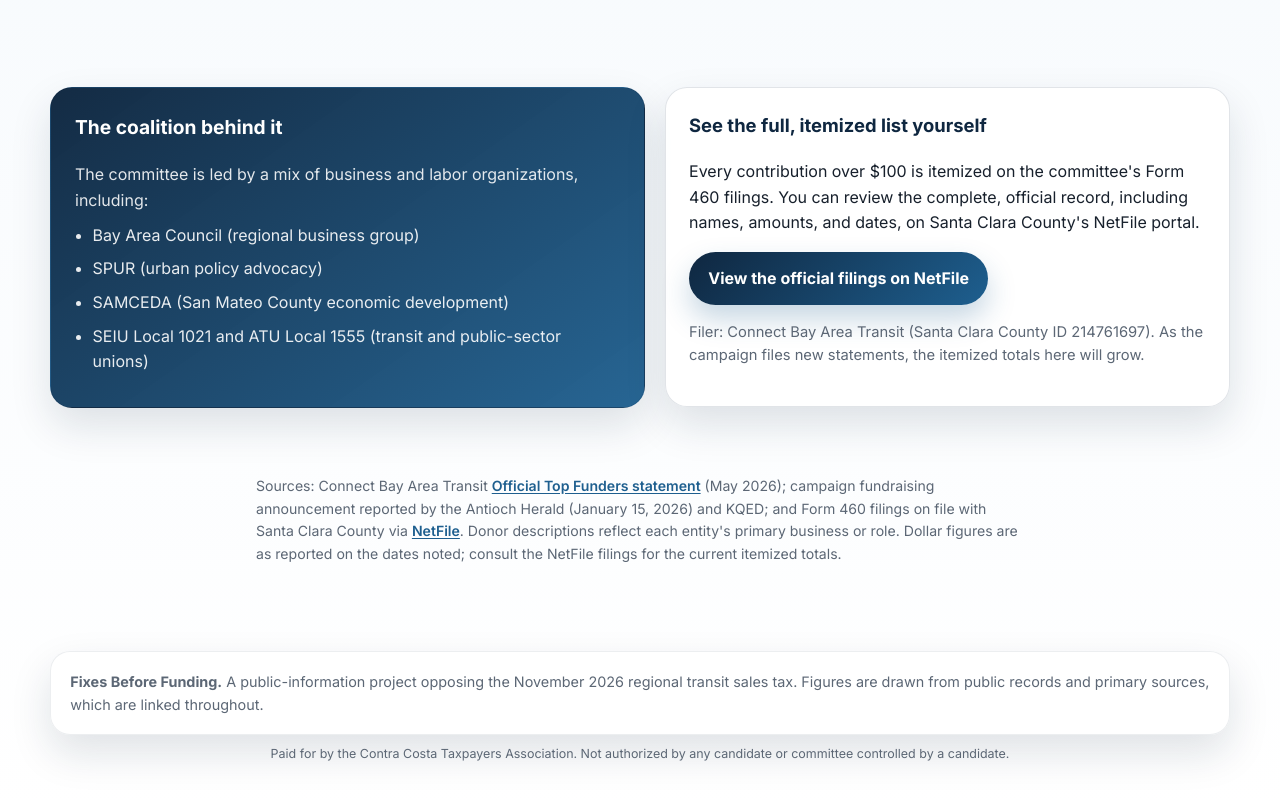
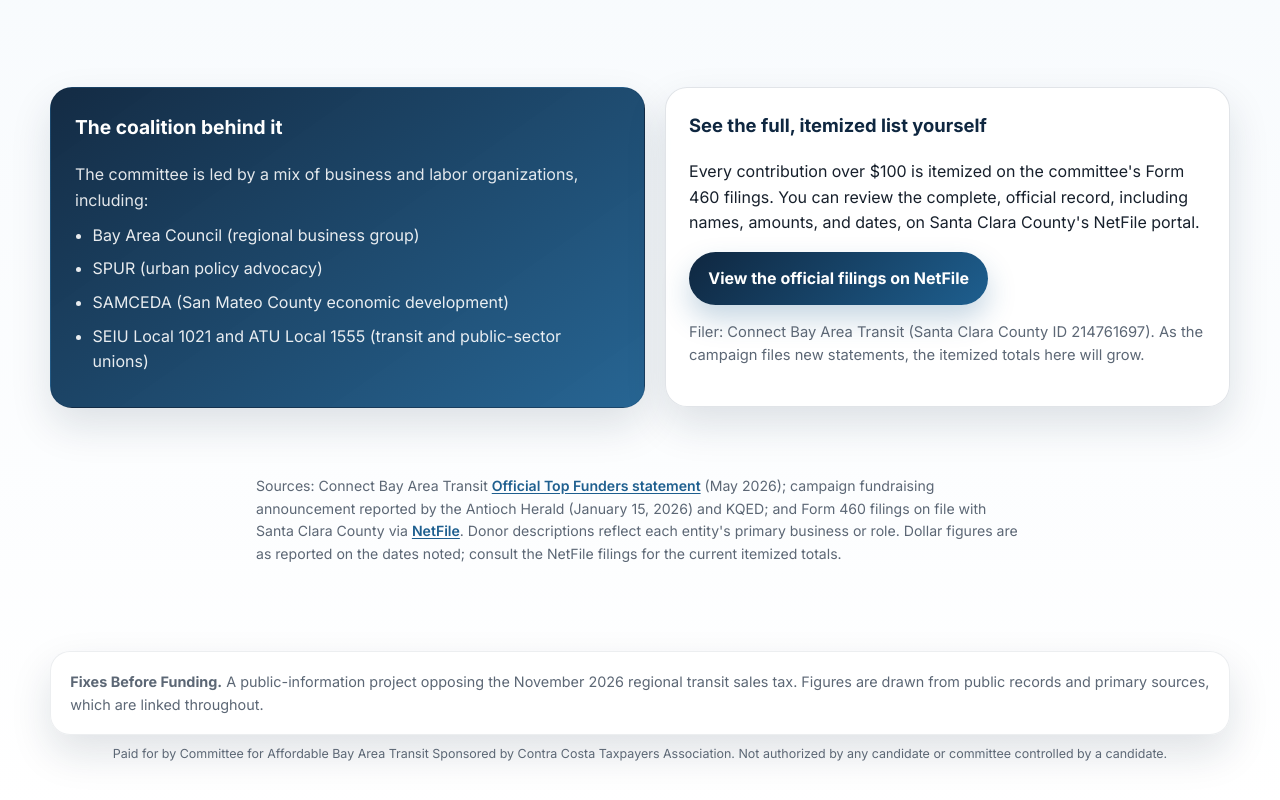
Before and after one commit to joffemd/transitaccountability, a plain HTML site: page yes-funding.html in a window 1280 px wide. Shown: the part 2741-3541 px from the top of the page. Drawn offline with Linux system fonts and the light colour scheme.

Commit message:
Update committee disclaimer to full FPPC committee name

```diff
--- a/yes-funding.html
+++ b/yes-funding.html
@@ -244,7 +244,7 @@
         <div class="disclaimer"><strong>Fixes Before Funding.</strong> A public-information project opposing the November 2026 regional transit sales tax. Figures are drawn from public records and primary sources, which are linked throughout.</div>
       </div>
       <!-- Confirm the exact FPPC committee name/ID for CoCoTax before publishing. -->
-      <div class="footer-legal">Paid for by the Contra Costa Taxpayers Association. Not authorized by any candidate or committee controlled by a candidate.</div>
+      <div class="footer-legal">Paid for by Committee for Affordable Bay Area Transit Sponsored by Contra Costa Taxpayers Association. Not authorized by any candidate or committee controlled by a candidate.</div>
     </div>
   </footer>
 </body>
```
